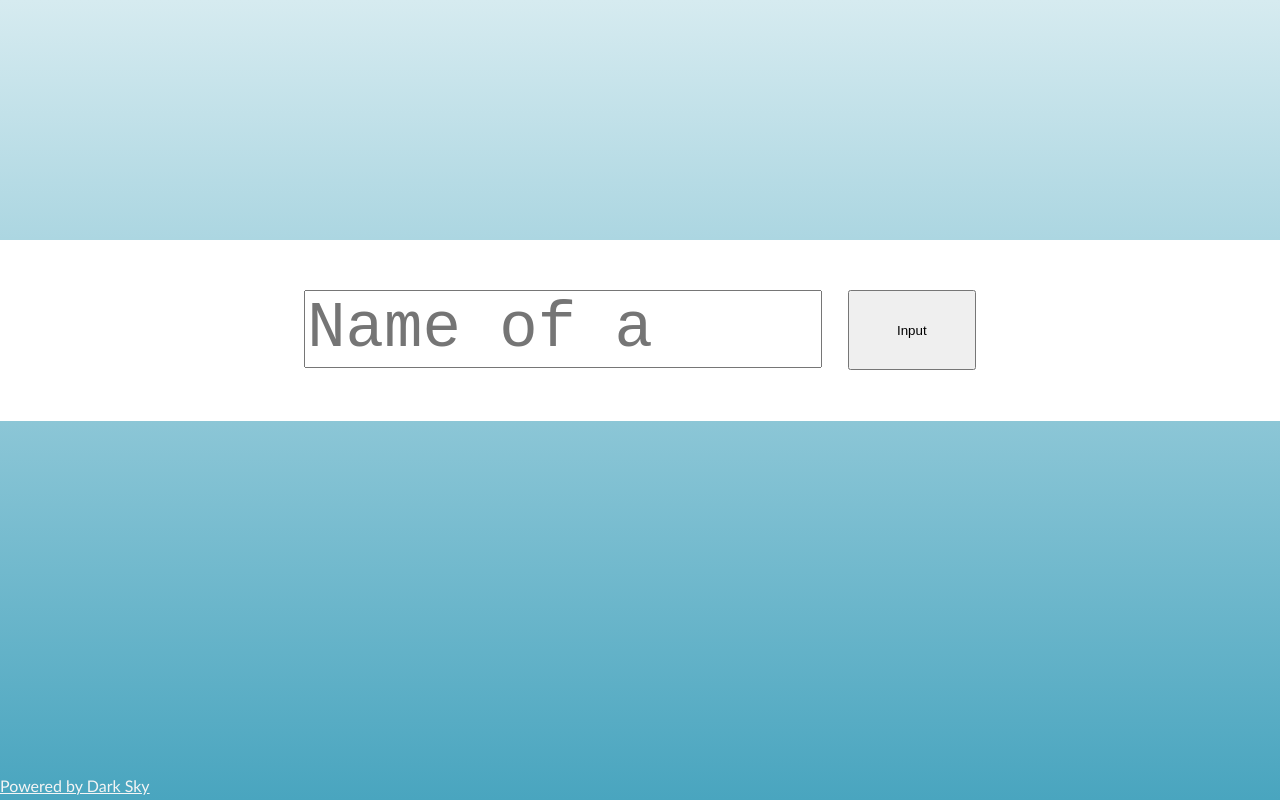
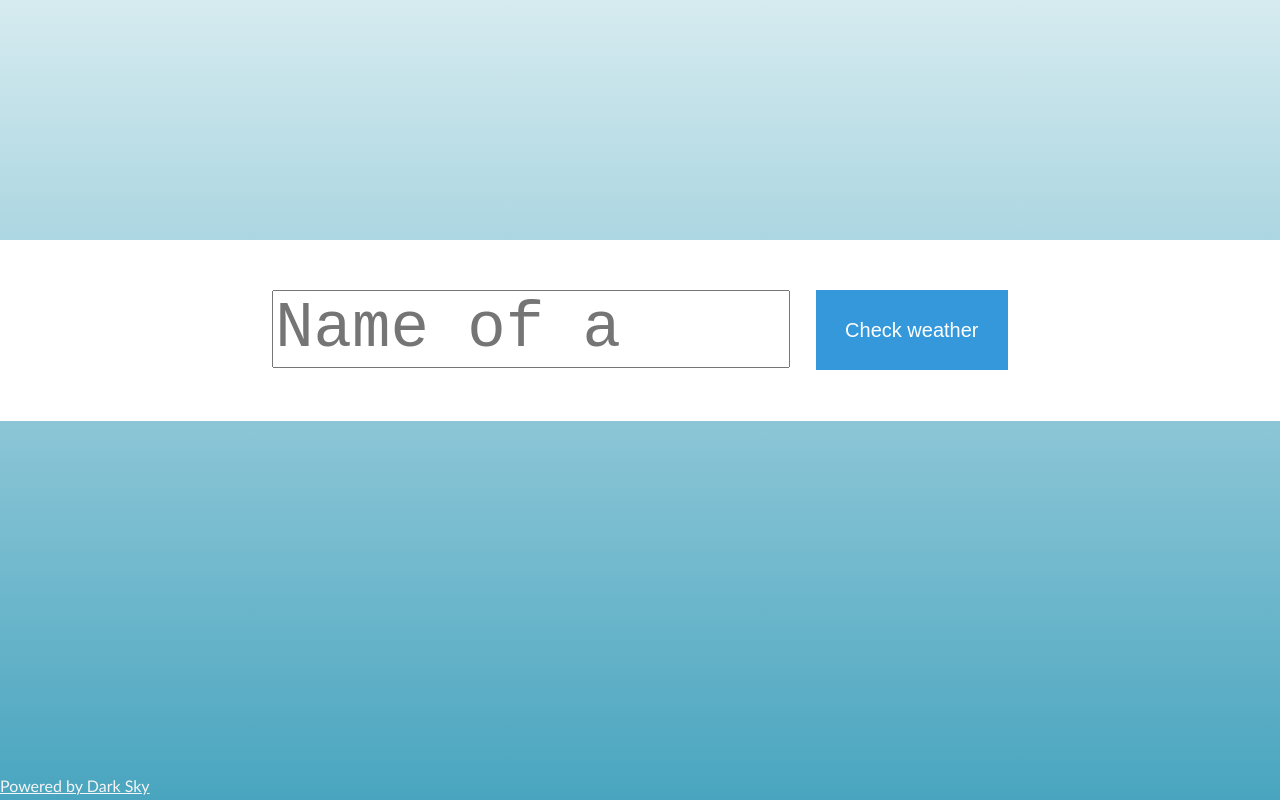
Before and after one commit to galkowskip/WeatherAp, a website: page client/index.html in a window 1280 px wide. Drawn offline with Linux system fonts and the light colour scheme.

Commit message:
More css

```diff
--- a/client/css/boxes.css
+++ b/client/css/boxes.css
@@ -27,3 +27,26 @@
 .ico {
     height: 30px;
 }
+.btnInput {
+    border:none;
+    font-family: Arial;
+    color: #ffffff;
+    font-size: 20px;
+    background: #3498db;
+    padding: 10px 20px 10px 20px;
+    text-decoration: none;
+
+        min-width: 120px;
+        width: 15vw;
+        height: 10vh;
+        float: right;
+}
+  .btnInput:hover {
+    background: #3cb0fd;
+    background-image: -webkit-linear-gradient(top, #3cb0fd, #3498db);
+    background-image: -moz-linear-gradient(top, #3cb0fd, #3498db);
+    background-image: -ms-linear-gradient(top, #3cb0fd, #3498db);
+    background-image: -o-linear-gradient(top, #3cb0fd, #3498db);
+    background-image: linear-gradient(to bottom, #3cb0fd, #3498db);
+    text-decoration: none;
+  }
--- a/client/css/index.css
+++ b/client/css/index.css
@@ -16,11 +16,6 @@ li {
     width: 100%;
     justify-content: center;
 }
-.btnInput {
-    width: 10vw;
-    height: 10vh;
-    float: right;
-}
 form {
     margin: 50px;
 }
--- a/client/index.html
+++ b/client/index.html
@@ -17,7 +17,7 @@
     <div id="content" class='boxInput'>
         <form class="form">
             <textarea class="input" placeholder="Name of a city"></textarea>
-            <button class="btnInput">Input</button>
+            <button class="btnInput">Check weather</button>
         </form>
     </div>
     <a href='https://darksky.net/poweredby/'>Powered by Dark Sky</a>
```
